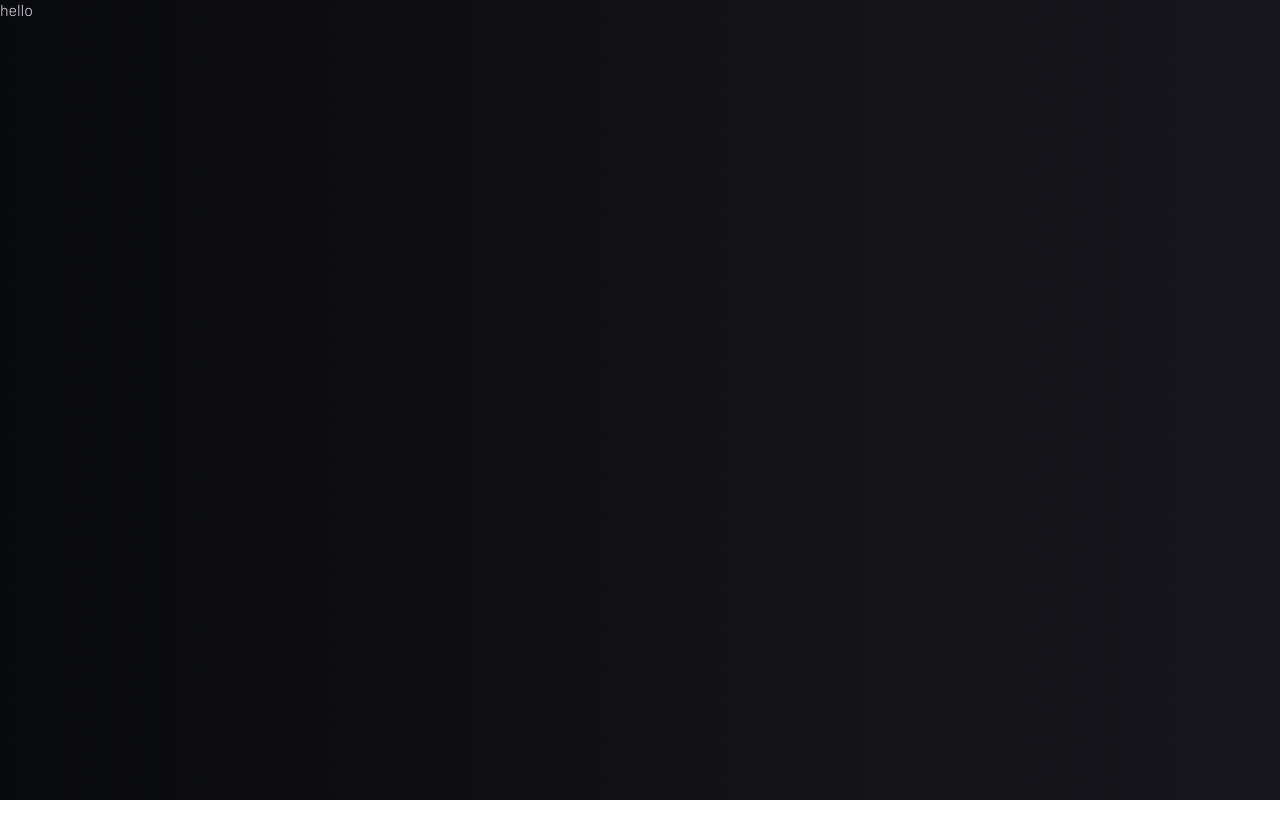
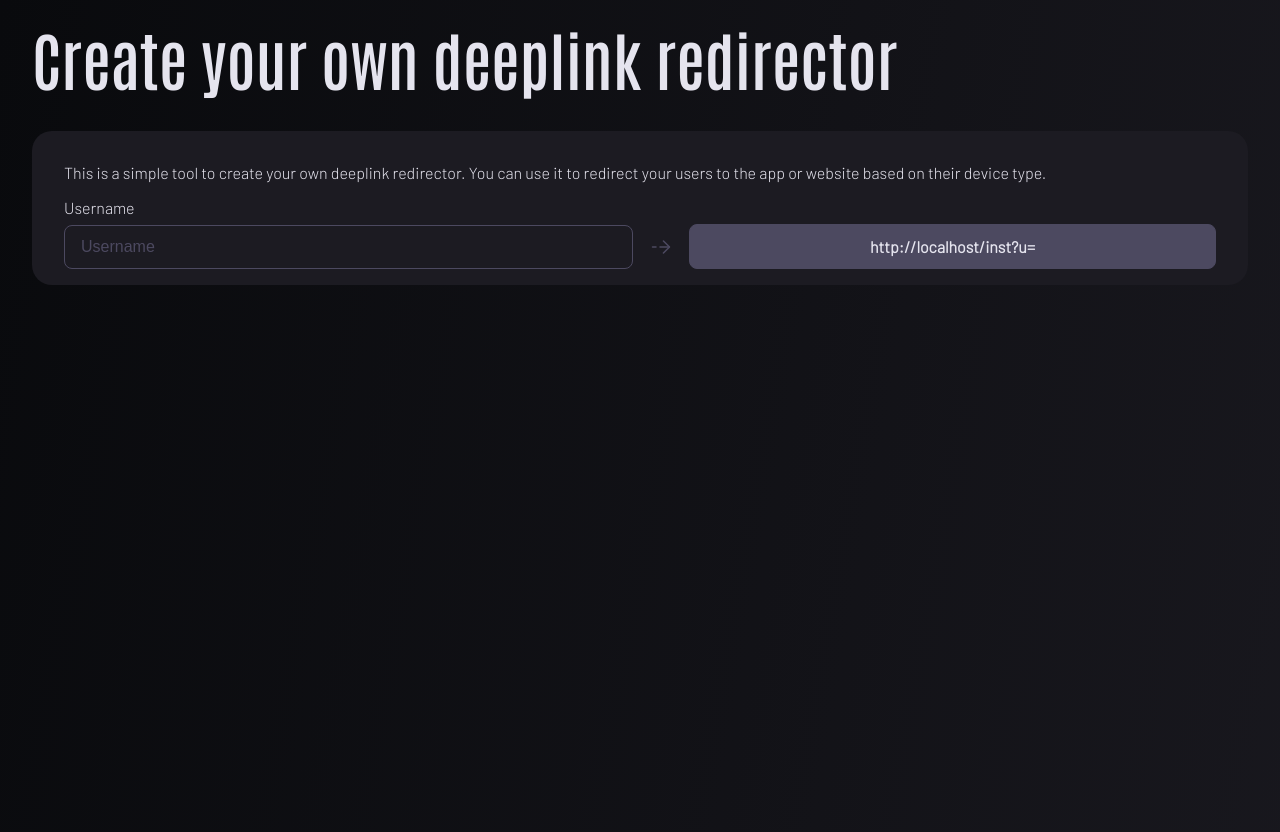
Before and after one commit to sargon17/deep_link, a Next.js app: page / in a window 1280 px wide. Before the commit the page ends 800 px from the top, so only its background shows below. Built offline with nearby package versions, Linux system fonts and the light colour scheme.

Commit message:
deeplink creator done v1

```diff
--- a/src/app/page.tsx
+++ b/src/app/page.tsx
@@ -1,3 +1,76 @@
+"use client";
+import { useState } from "react";
+
 export default function Home() {
-  return <div className="container">hello</div>;
+  const [value, setValue] = useState("");
+
+  // current path
+  const path = window.location.href;
+
+  return (
+    <div className="home">
+      <h1>Create your own deeplink redirector</h1>
+      <div className="card">
+        <p>
+          This is a simple tool to create your own deeplink redirector. You can use it to redirect your users
+          to the app or website based on their device type.
+        </p>
+        <div className="deep-link-wrapper">
+          <div className="input">
+            <label htmlFor="username">Username</label>
+            <input
+              type="text"
+              id="username"
+              placeholder="Username"
+              onChange={(e) => {
+                setValue(e.target.value);
+              }}
+            />
+          </div>
+          <div className="icon">
+            <svg
+              width="24"
+              height="24"
+              viewBox="0 0 24 24"
+              fill="none"
+              xmlns="http://www.w3.org/2000/svg"
+            >
+              <path
+                d="M14.43 5.93005L20.5 12.0001L14.43 18.0701"
+                stroke="#4C4960"
+                strokeWidth="1.5"
+                strokeMiterlimit="10"
+                strokeLinecap="round"
+                strokeLinejoin="round"
+              />
+              <path
+                d="M11.01 12H20.33"
+                stroke="#4C4960"
+                strokeWidth="1.5"
+                strokeMiterlimit="10"
+                strokeLinecap="round"
+                strokeLinejoin="round"
+              />
+              <path
+                d="M3.5 12H6.97"
+                stroke="#4C4960"
+                strokeWidth="1.5"
+                strokeMiterlimit="10"
+                strokeLinecap="round"
+                strokeLinejoin="round"
+              />
+            </svg>
+          </div>
+          <div
+            className="result"
+            onClick={() => {
+              navigator.clipboard.writeText(path + "inst?u=" + value);
+            }}
+          >
+            <p>{path + "inst?u=" + value}</p>
+          </div>
+        </div>
+      </div>
+    </div>
+  );
 }
--- /dev/null
+++ b/src/app/styles/pages/_home.scss
@@ -0,0 +1,75 @@
+.home {
+  height: 100vh;
+  padding: 1rem 2rem;
+
+  .card {
+    overflow: hidden;
+    background-color: $purple-800;
+    border-radius: 20px;
+    padding: 1rem 2rem;
+    margin-top: 2rem;
+
+    .deep-link-wrapper {
+      display: flex;
+      justify-content: flex-start;
+      align-items: flex-end;
+      gap: 1rem;
+
+      .input {
+        flex-grow: 1;
+        display: flex;
+        flex-direction: column;
+
+        label {
+          margin-bottom: 0.5rem;
+        }
+
+        input {
+          background-color: transparent;
+          border: none;
+          border-radius: 8px;
+          padding: 12px 16px;
+          font-size: 1rem;
+          color: $color-text-primary;
+          border: 1px solid $purple-500;
+
+          transition: background-color 0.2s;
+
+          &:focus {
+            outline: none;
+            background-color: $purple-500;
+          }
+
+          &::placeholder {
+            color: $purple-500;
+          }
+        }
+      }
+
+      .icon {
+        height: 44px;
+        display: flex;
+        justify-content: center;
+        align-items: center;
+      }
+
+      .result {
+        flex-grow: 1;
+
+        background-color: $purple-500;
+        border-radius: 8px;
+        padding: 12px 16px;
+        border: 1px solid $purple-500;
+        text-align: center;
+        cursor: copy;
+
+        p {
+          margin: 0;
+          font-size: 1rem;
+          color: $color-text-primary;
+          font-weight: 600;
+        }
+      }
+    }
+  }
+}
--- a/src/app/styles/pages/pages.scss
+++ b/src/app/styles/pages/pages.scss
@@ -1 +1,2 @@
 @import "redirect";
+@import "home";
```
